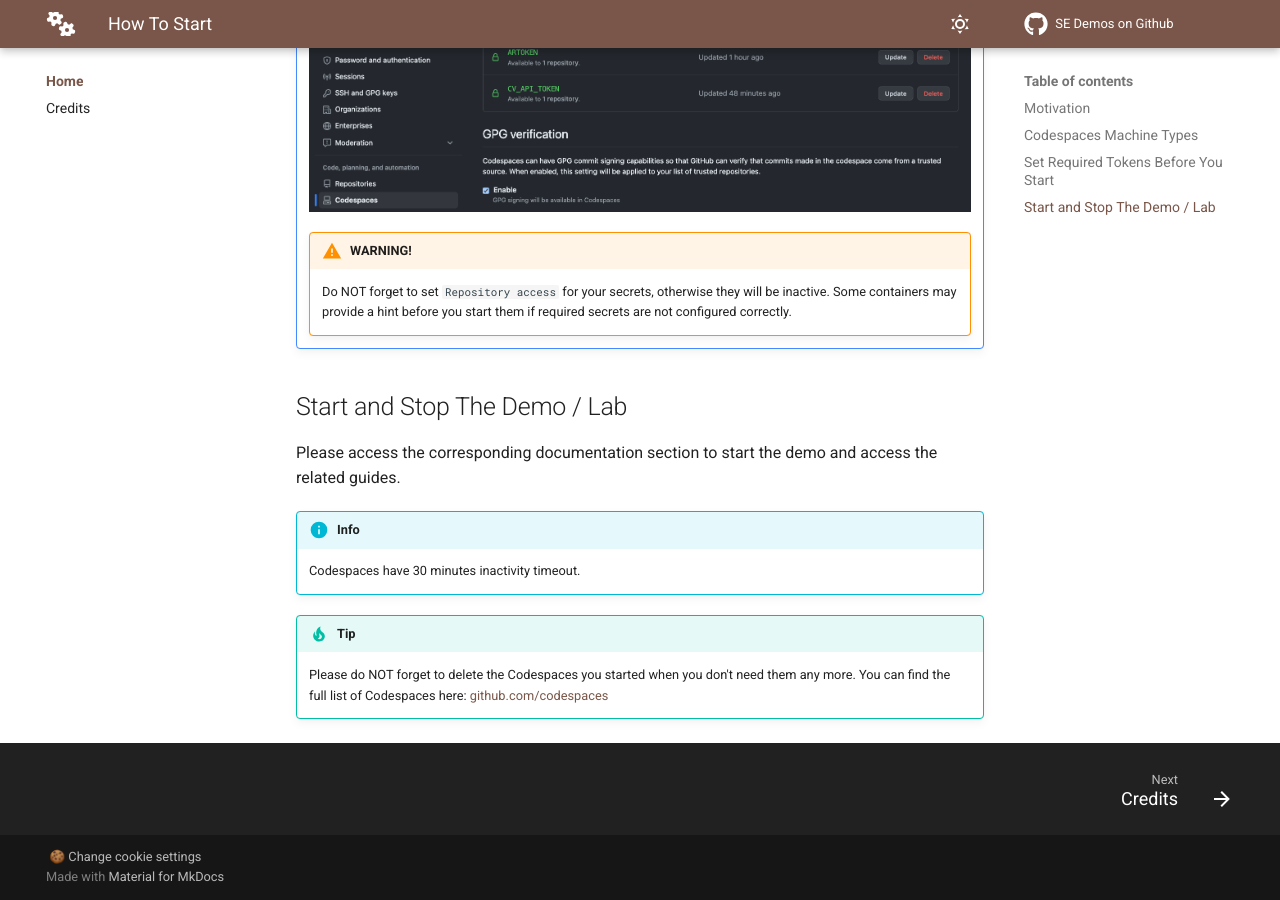
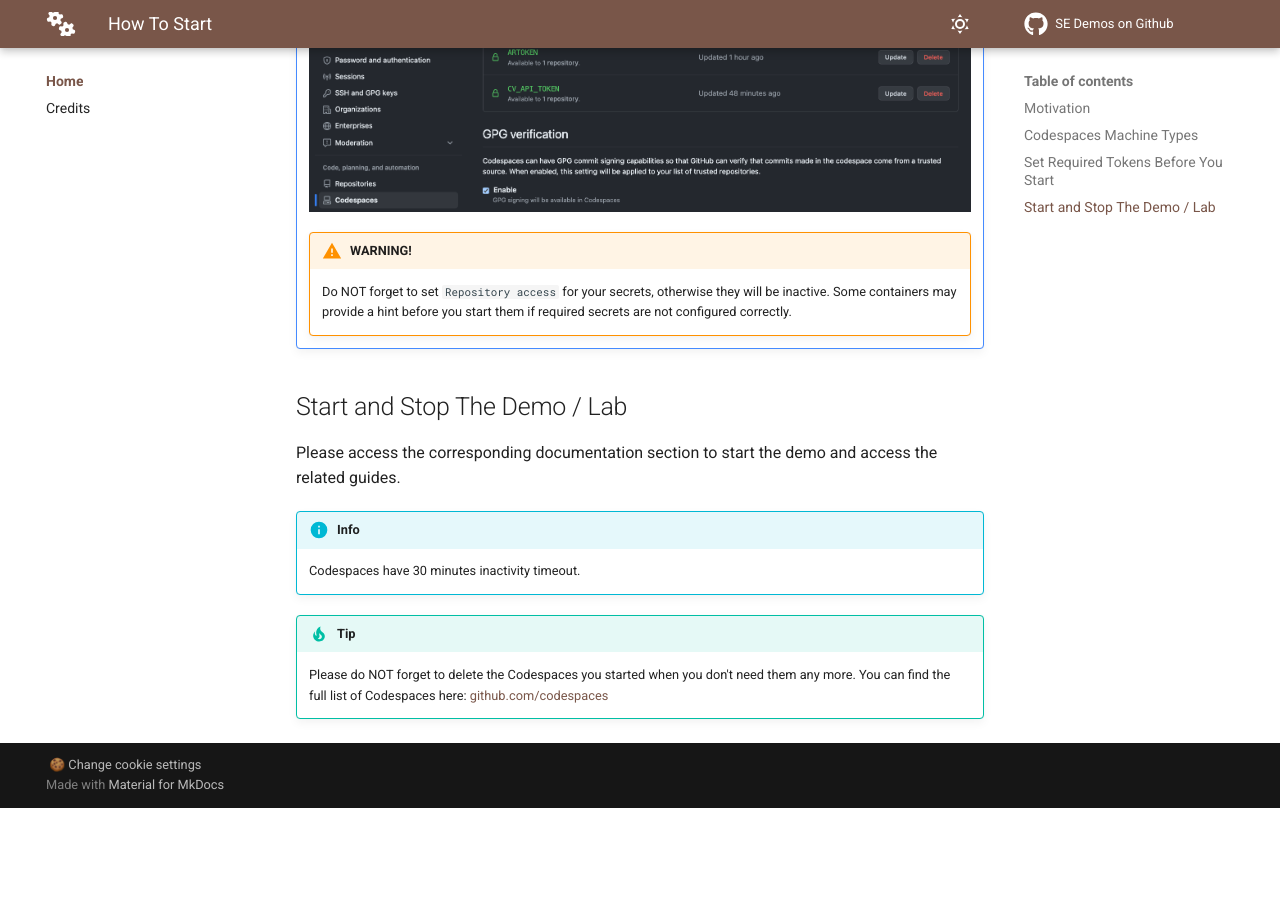
Before and after one commit to arista-netdevops-community/one-click-se-demos, an MkDocs documentation site: the page built from docs/index.md, in a window 1280 px wide and 900 px high, scrolled down 1574 px. Built offline with MkDocs 1.6.1 and Material for MkDocs 9.7.7, drawn with Linux system fonts in a browser that asks for light colours; emoji names are drawn with the system emoji font; plug-ins that fetch from the network failed and are left out; comment, search, counter and statistics services are not loaded; after the commit the page ends 2382 px from its top, so only the background shows below that.

Commit message:
modify features and gitignore .cache

```diff
--- a/mkdocs.yml
+++ b/mkdocs.yml
@@ -14,12 +14,11 @@
     - content.code.annotate
     - content.code.copy
     # - content.code.select
-    # - content.footnote.tooltips
+    - content.footnote.tooltips
     # - content.tabs.link
     - content.tooltips
-    # - header.autohide
+    - header.autohide
     # - navigation.expand
-    - navigation.footer
     - navigation.indexes
     # - navigation.instant
     # - navigation.instant.prefetch
```
Also changed, not shown: 1 other file.
